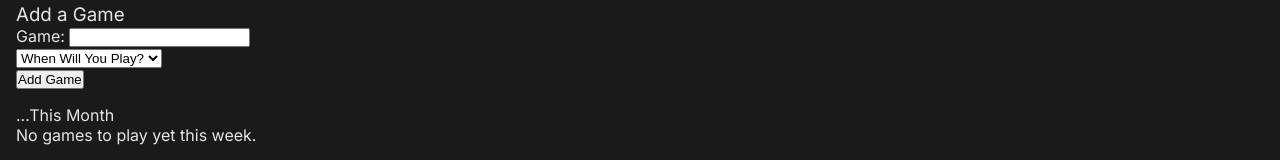
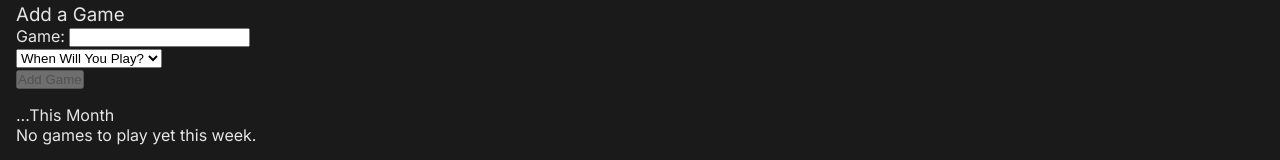
Before and after one commit to franco-ortega/to-do-games, a Next.js app: page / in a window 1280 px wide. Shown: the part 265-425 px from the top of the page. Built offline with nearby package versions, Linux system fonts and the light colour scheme.

Commit message:
error handling to disable button if user did not enter game or time span

```diff
--- a/components/home/Home.tsx
+++ b/components/home/Home.tsx
@@ -69,7 +69,7 @@ export default function Home() {
               </select>
             </label>
           </p>
-          <button>Add Game</button>
+          <button disabled={!game || !timeSpanOption}>Add Game</button>
         </form>
       </section>
       <GamesListByTimeSpan data={gamesToPlay} time='week' />
```
